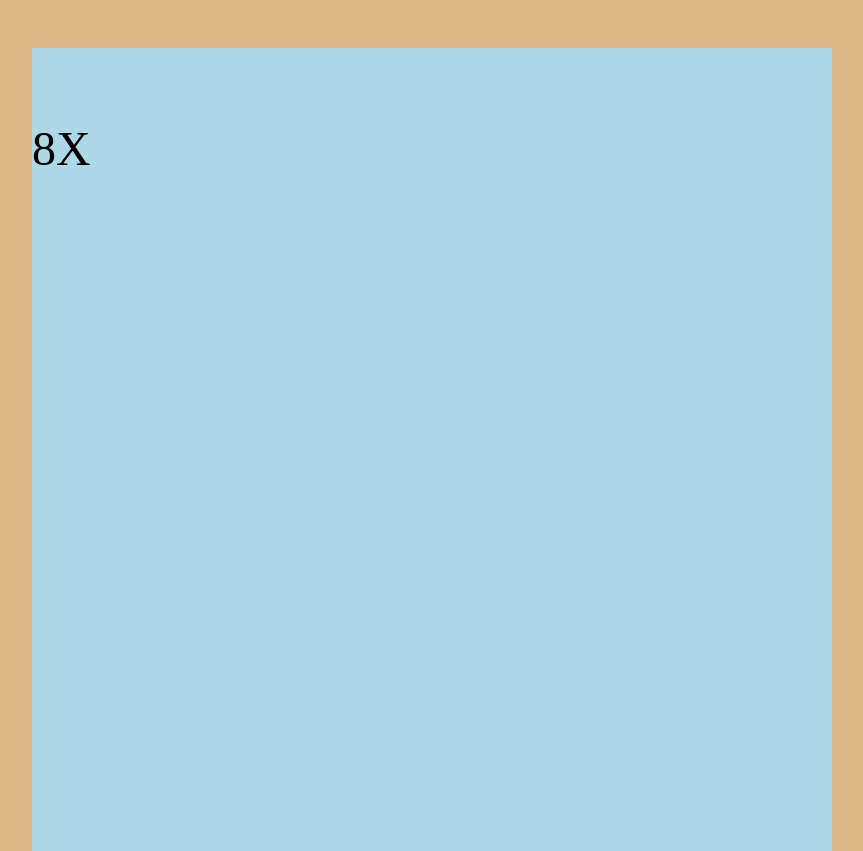
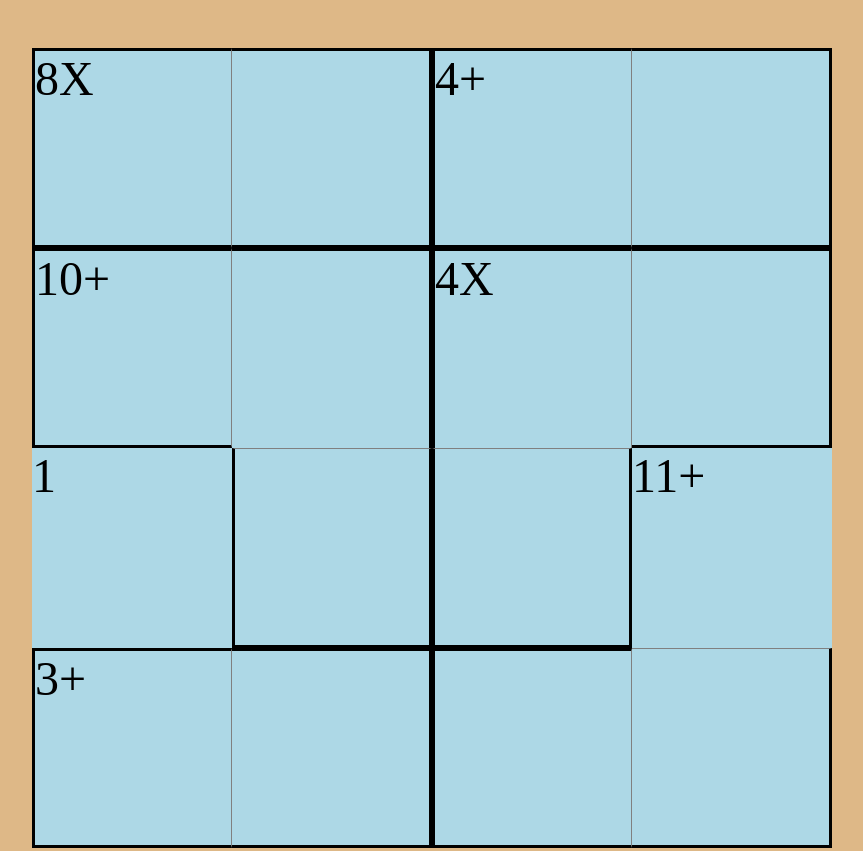
Before and after one commit to devkev1/CSS-Flexbox-and-Grid, a plain HTML site: page index.html in a window 1280 px wide. Shown: the top 851 px of the page, without its empty margins (208-1071 px from the left). Drawn offline with Linux system fonts and the light colour scheme.

Commit message:
fixed bugs

```diff
--- a/index.css
+++ b/index.css
@@ -27,7 +27,7 @@ body {
     text-align: center;
 }
 
-.wrapper div {
+div.wrapper {
     width: 800px;
     height: 800px;
     display: grid;
@@ -106,7 +106,6 @@ body {
 }
     }
 
-
 @media screen and (max-width: 600px) {.wrapper div > div {
     width: 100vw;
     height: 100vw;
--- a/index.html
+++ b/index.html
@@ -9,22 +9,22 @@
 </head>
 <body>
     <div class="wrapper">
-        <div id=”box1”><span class=”prompt” contenteditable>8X</span></div>
-        <div id=”box2”><span class=”answer” contenteditable></span></div>
-        <div id=”box3”><span class=”prompt” contenteditable>4+</span></div>
-        <div id=”box4”><span class=”answer” contenteditable></span></div>
-        <div id=”box5”><span class=”prompt” contenteditable>10+</span></div>
-        <div id=”box6”><span class=”answer” contenteditable></span></div>
-        <div id=”box7”><span class=”prompt” contenteditable>4X</span></div>
-        <div id=”box8”><span class=”answer” contenteditable></span></div>
-        <div id=”box9”><span class=”prompt” contenteditable>1</span></div>
-        <div id=”box10”><span class=”answer” contenteditable></span></div>
-        <div id=”box11”><span class=”answer” contenteditable></span></div>
-        <div id=”box12”><span class=”prompt” contenteditable>11+</span></div>
-        <div id=”box13”><span class=”prompt” contenteditable>3+</span></div>
-        <div id=”box14”><span class=”answer” contenteditable></span></div>
-        <div id=”box15”><span class=”answer” contenteditable></span></div>
-        <div id=”box16”><span class=”answer” contenteditable></span></div>
+        <div id="box1"><span class="prompt" contenteditable>8X</span></div>
+        <div id="box2"><span class="answer" contenteditable></span></div>
+        <div id="box3"><span class="prompt" contenteditable>4+</span></div>
+        <div id="box4"><span class="answer" contenteditable></span></div>
+        <div id="box5"><span class="prompt" contenteditable>10+</span></div>
+        <div id="box6"><span class="answer" contenteditable></span></div>
+        <div id="box7"><span class="prompt" contenteditable>4X</span></div>
+        <div id="box8"><span class="answer" contenteditable></span></div>
+        <div id="box9"><span class="prompt" contenteditable>1</span></div>
+        <div id="box10"><span class="answer" contenteditable></span></div>
+        <div id="box11"><span class="answer" contenteditable></span></div>
+        <div id="box12"><span class="prompt" contenteditable>11+</span></div>
+        <div id="box13"><span class="prompt" contenteditable>3+</span></div>
+        <div id="box14"><span class="answer" contenteditable></span></div>
+        <div id="box15"><span class="answer" contenteditable></span></div>
+        <div id="box16"><span class="answer" contenteditable></span></div>
     </div>
 </body>
 </html>
```
